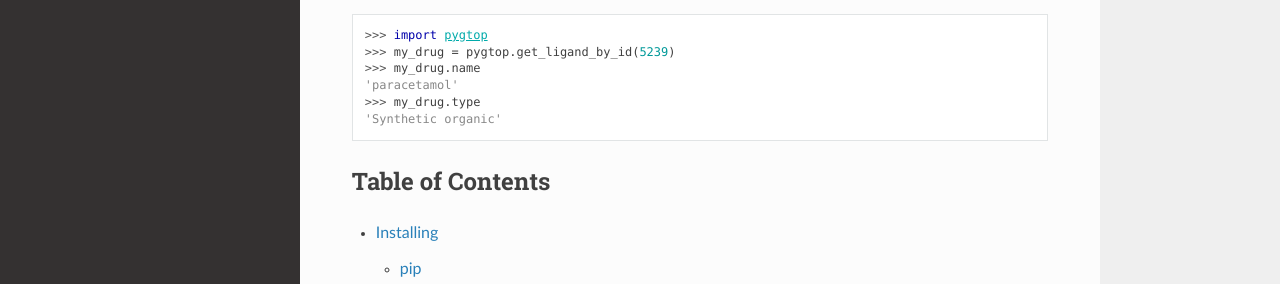
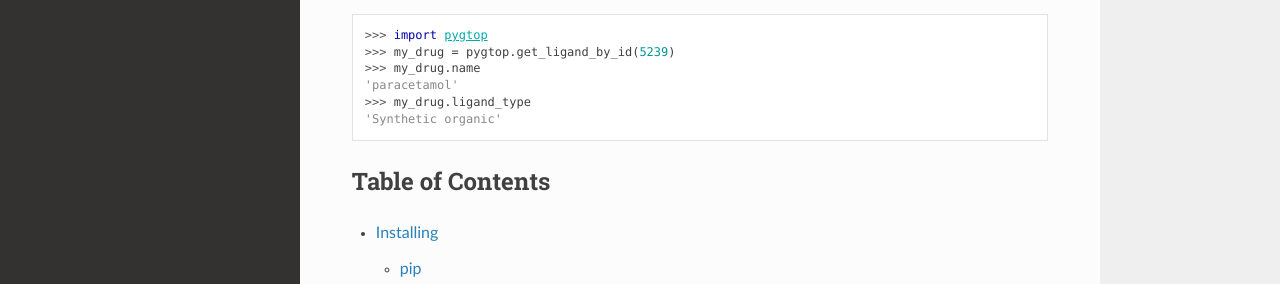
Before and after one commit to simondharding/pygtop, a Sphinx documentation site: the page built from docs/source/index.rst, in a window 1280 px wide and 1080 px high. Shown: the part 274-558 px from the top of the window. Built offline with Sphinx 7.4.7 and the Read the Docs theme 2.0.0, drawn with Linux system fonts in a browser that asks for light colours.

Commit message:
Fix last Docs typo for 0.1.0

```diff
--- a/docs/source/index.rst
+++ b/docs/source/index.rst
@@ -12,7 +12,7 @@ Example
   >>> my_drug = pygtop.get_ligand_by_id(5239)
   >>> my_drug.name
   'paracetamol'
-  >>> my_drug.type
+  >>> my_drug.ligand_type
   'Synthetic organic'
 
 Table of Contents
```
